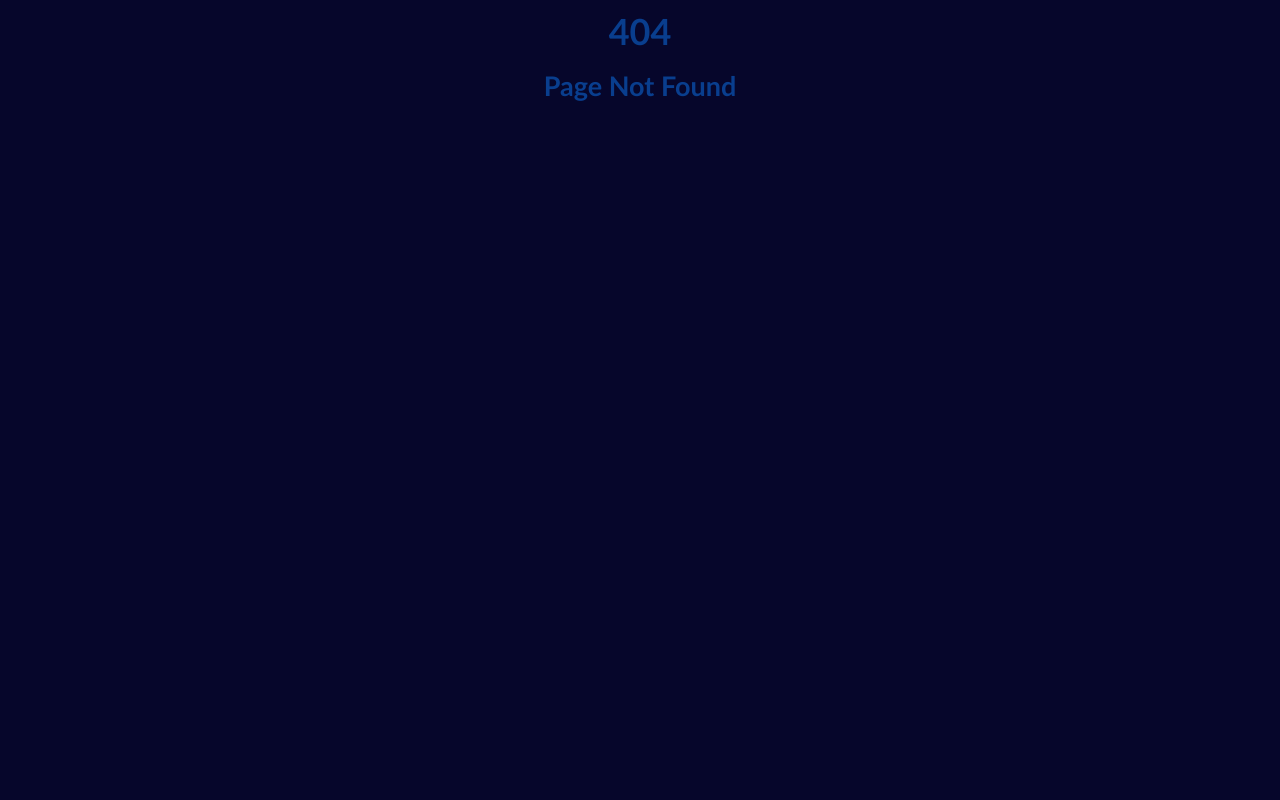
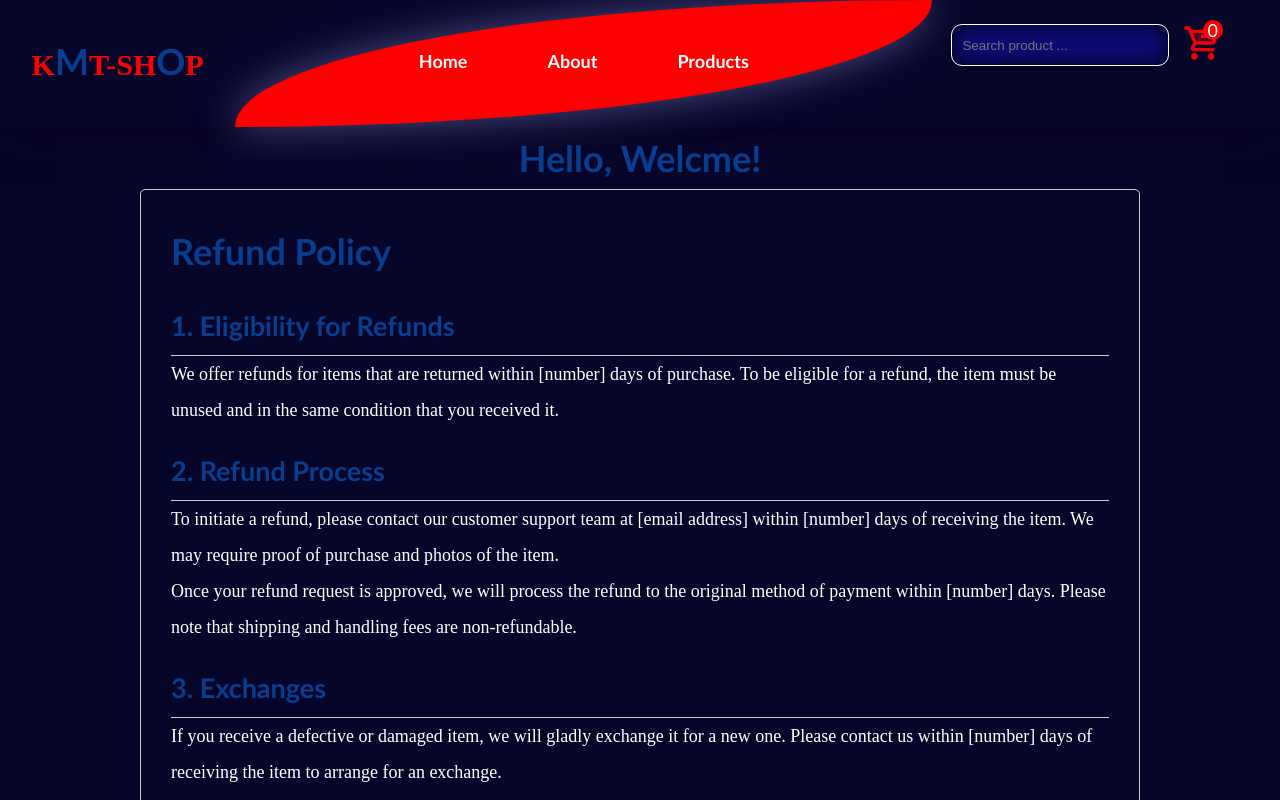
Before and after one commit to patrick-hue/e-commerce, a React (Vite) app: page /refund in a window 1280 px wide. Before the commit this address had no page. Shown: the top 800 px of the page. Built offline with nearby package versions, Linux system fonts and the light colour scheme.

Commit message:
other commit

```diff
--- a/src/App.jsx
+++ b/src/App.jsx
@@ -1,15 +1,29 @@
-import { Route, useParams } from 'react-router-dom';
+import { Route, Routes} from 'react-router-dom';
 import './App.css'
 import  { CartProvider } from './CartContext/context'
-import Routing from './routes/Routes'
 import { Datastore } from './assets/data';
-
+import Layout from './Layout';
+import Home from './pages/home';
+import CartPage from './pages/cartlist';
+import About from './pages/About';
+import Refund from './pages/refund';
+import Notfound from './pages/notfound';
+import Payment from './pages/checkout-to-pay'
 function App() {
   console.log(Datastore);
   return (
     <>
     <CartProvider>
-      <Routing />
+     <Routes>
+          <Route path="/" element={<Layout />}>
+            <Route path="/" element={<Home />} />
+            <Route path="/about" element={<About />} />
+            <Route path="/cart" element={<CartPage/>} />
+            <Route path="/refund" element={<Refund />} />
+            <Route path="/checkout" element={<Payment />} />
+            <Route path="*" element={<Notfound />} />
+          </Route>
+     </Routes>
     </CartProvider>
     </>
   )
--- a/src/pages/refund.jsx
+++ b/src/pages/refund.jsx
@@ -1,6 +1,6 @@
 import React from 'react'
 
-export default function refund() {
+export default function Refund() {
   return (
     <div className="container">
     <h1>Refund Policy</h1>
--- a/src/routes/Routes.jsx
+++ /dev/null
@@ -1,19 +0,0 @@
-// Routing.jsx
-
-import React from 'react';
-import { Route, Routes } from 'react-router-dom';
-import Layout from '../Layout';
-import Home from '../pages/home';
-import Notfound from '../pages/notfound';
-
-
-export default function Routing() {
-  return (
-    <Routes>
-      <Route path="/" element={<Layout />}>
-        <Route index element={<Home />} />
-      </Route>
-      <Route path="*" element={<Notfound />} />
-    </Routes>
-  );
-}
```
